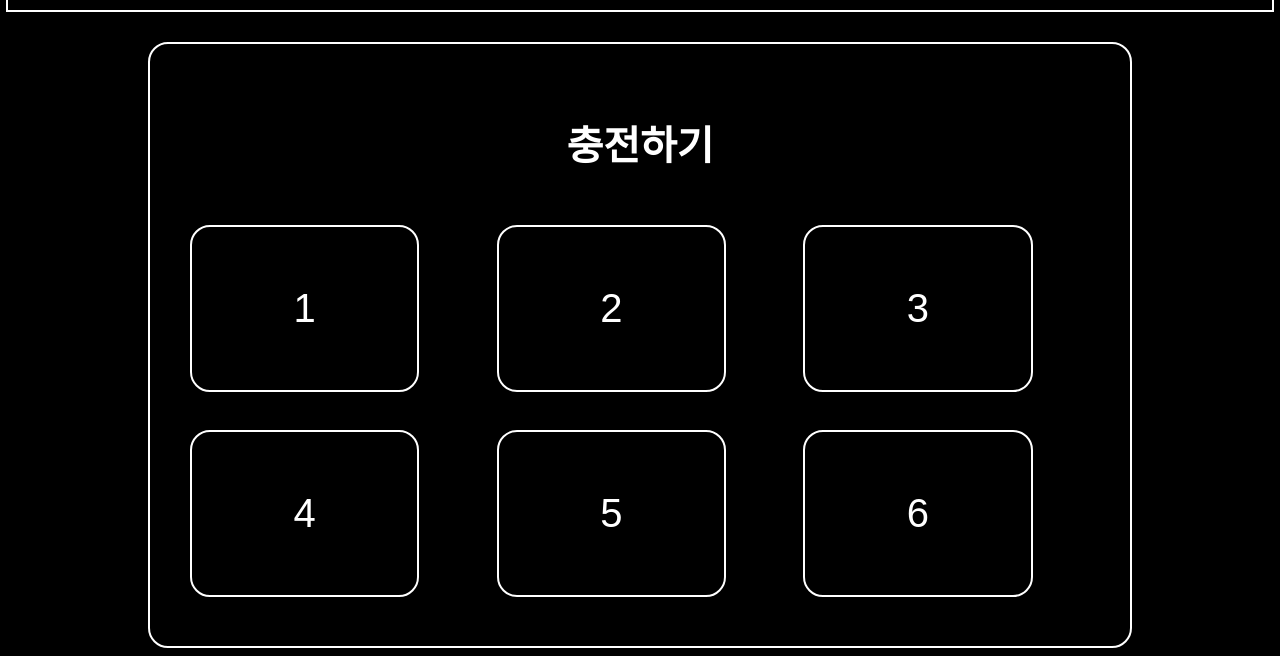
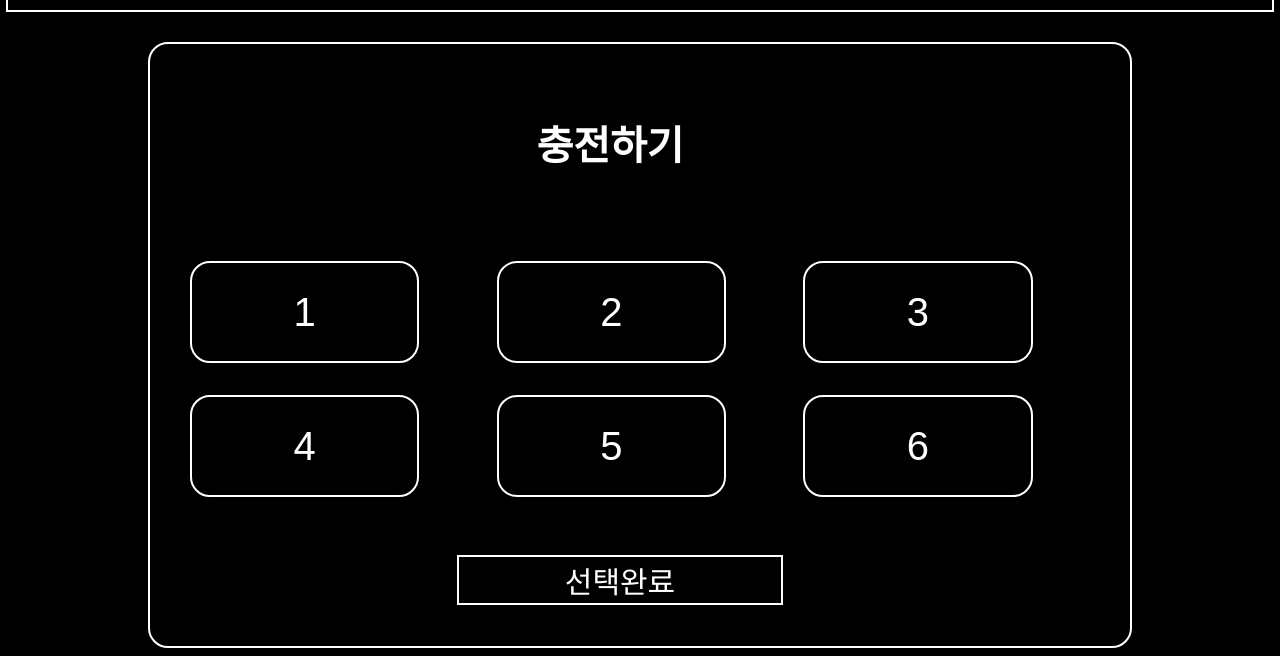
Before and after one commit to kimdy0131ss/dadacasino, a website: page cash.html in a window 1280 px wide. Shown: the part 160-816 px from the top of the page. Drawn offline with Linux system fonts and the light colour scheme.

Commit message:
Update cash.html

```diff
--- a/cash.html
+++ b/cash.html
@@ -15,7 +15,7 @@
         </nav>
 
         <div class="container">
-            <h1 style="font-size: 40px; color: white; margin-top: 70px; margin-bottom: -110px; grid-column: 1/-1; grid-row: 1; text-align: center; align-self: start;">충전하기</h1>
+            <h1 style="font-size: 40px; color: white; margin-left: -60px; margin-top: 70px; margin-bottom: 0px; grid-column: 1/-1; grid-row: 1; text-align: center; align-self: start;">충전하기</h1>
 
             <button class="card">1</button>
             <button class="card">2</button>
@@ -23,6 +23,8 @@
             <button class="card">4</button>
             <button class="card">5</button>
             <button class="card">6</button>
+
+            <button id="confirm" style="font-size: 30px; background-color: black; border: 2px solid white; color: white; margin-top: 0px; margin-bottom: -30px; grid-column: 3/2; grid-row: 4; text-align: center; margin-left: -40px;">선택완료</button>
         </div>
 
         <script>
```
